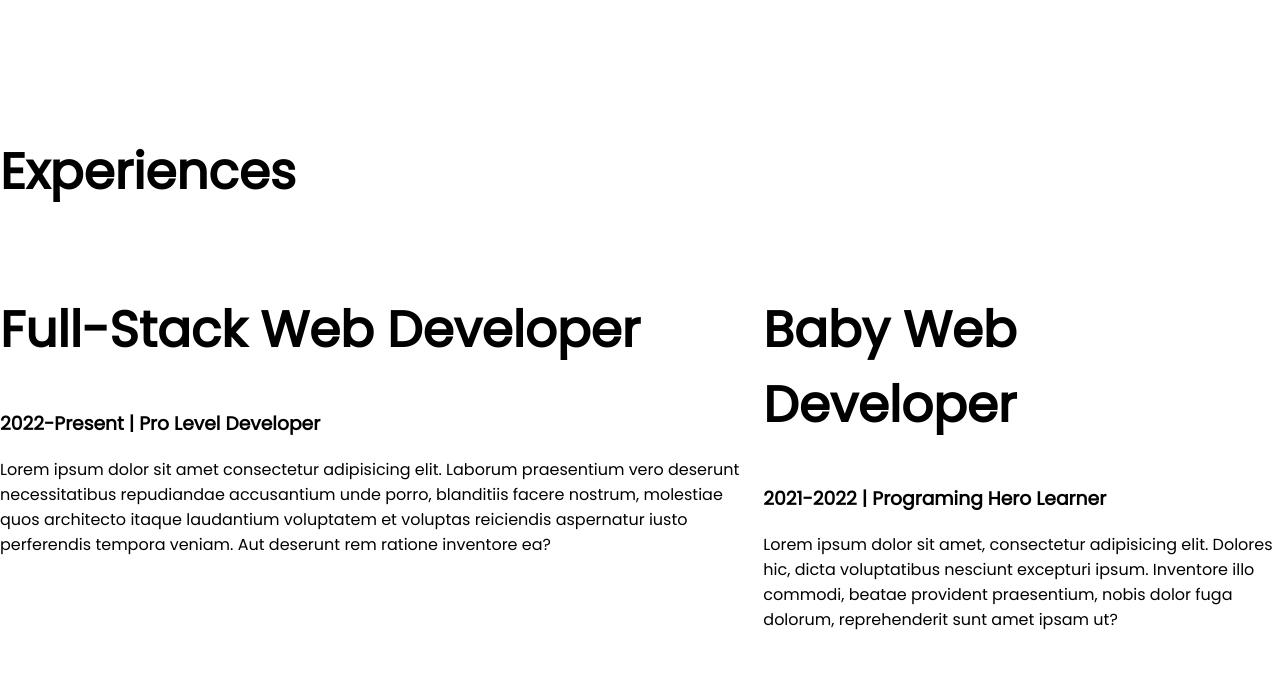
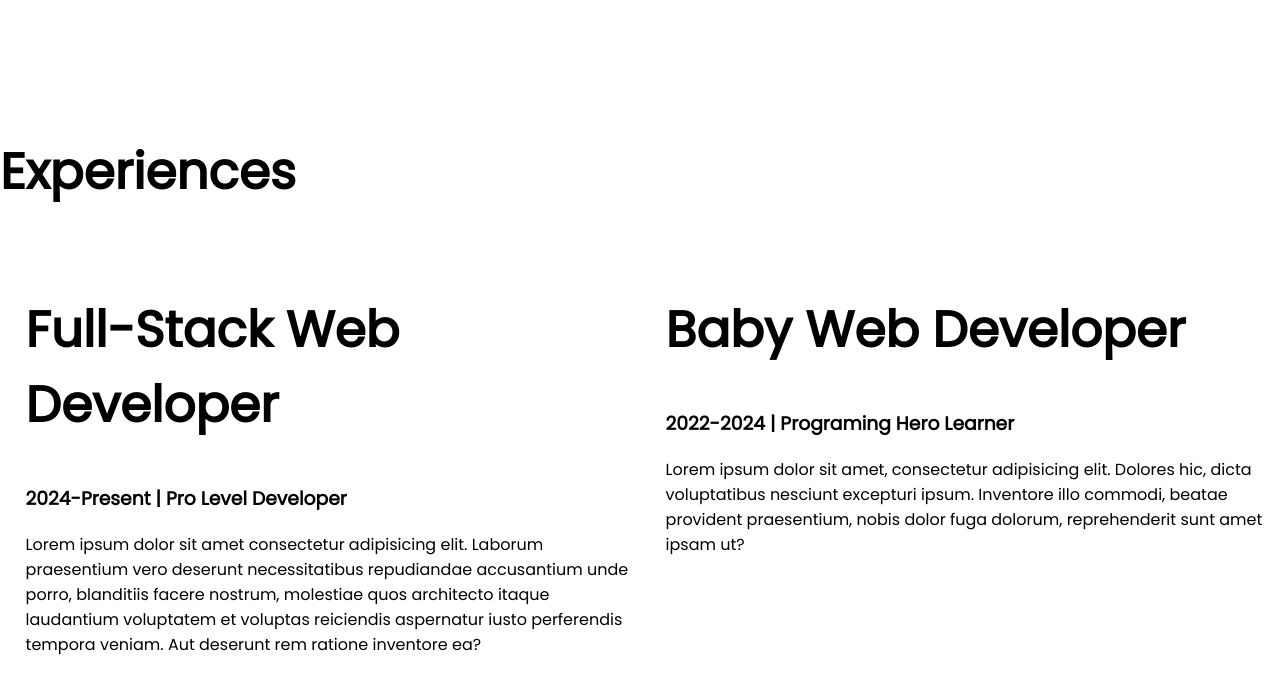
Before and after one commit to kmnazrul/developer-portfolio, a plain HTML site: page index.html in a window 1280 px wide. Shown: the part 979-1672 px from the top of the page. Drawn offline with Linux system fonts and the light colour scheme.

Commit message:
experience area fix1

```diff
--- a/index.html
+++ b/index.html
@@ -62,9 +62,9 @@
     <section class="experience-area">
       <h1>Experiences</h1>
       <div class="flexible-container">
-        <div>
+        <div class="half-width">
           <h1>Full-Stack Web Developer</h1>
-          <h3>2022-Present | Pro Level Developer</h3>
+          <h3>2024-Present | Pro Level Developer</h3>
           <p>
             Lorem ipsum dolor sit amet consectetur adipisicing elit. Laborum
             praesentium vero deserunt necessitatibus repudiandae accusantium
@@ -74,9 +74,9 @@
           </p>
         </div>
 
-        <div>
+        <div class="half-width">
           <h1>Baby Web Developer</h1>
-          <h3>2021-2022 | Programing Hero Learner</h3>
+          <h3>2022-2024 | Programing Hero Learner</h3>
           <p>
             Lorem ipsum dolor sit amet, consectetur adipisicing elit. Dolores
             hic, dicta voluptatibus nesciunt excepturi ipsum. Inventore illo
```
